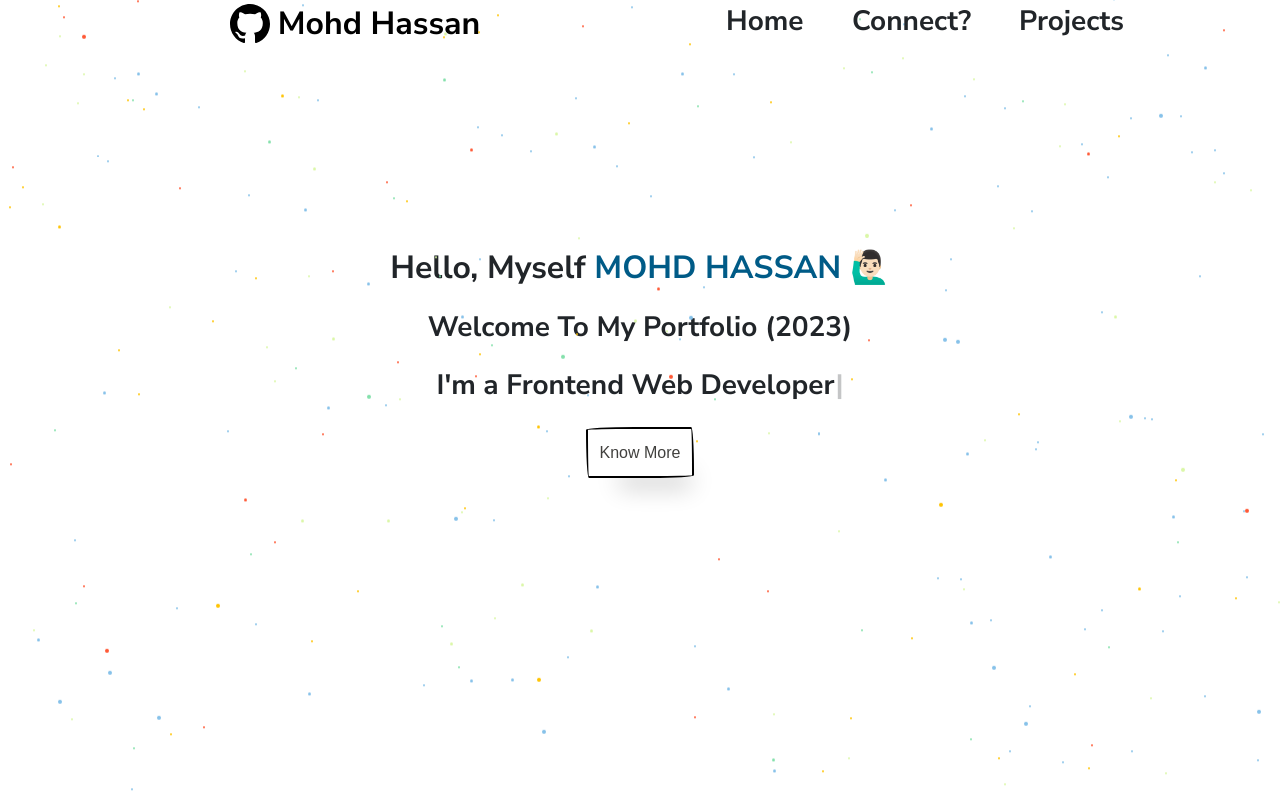
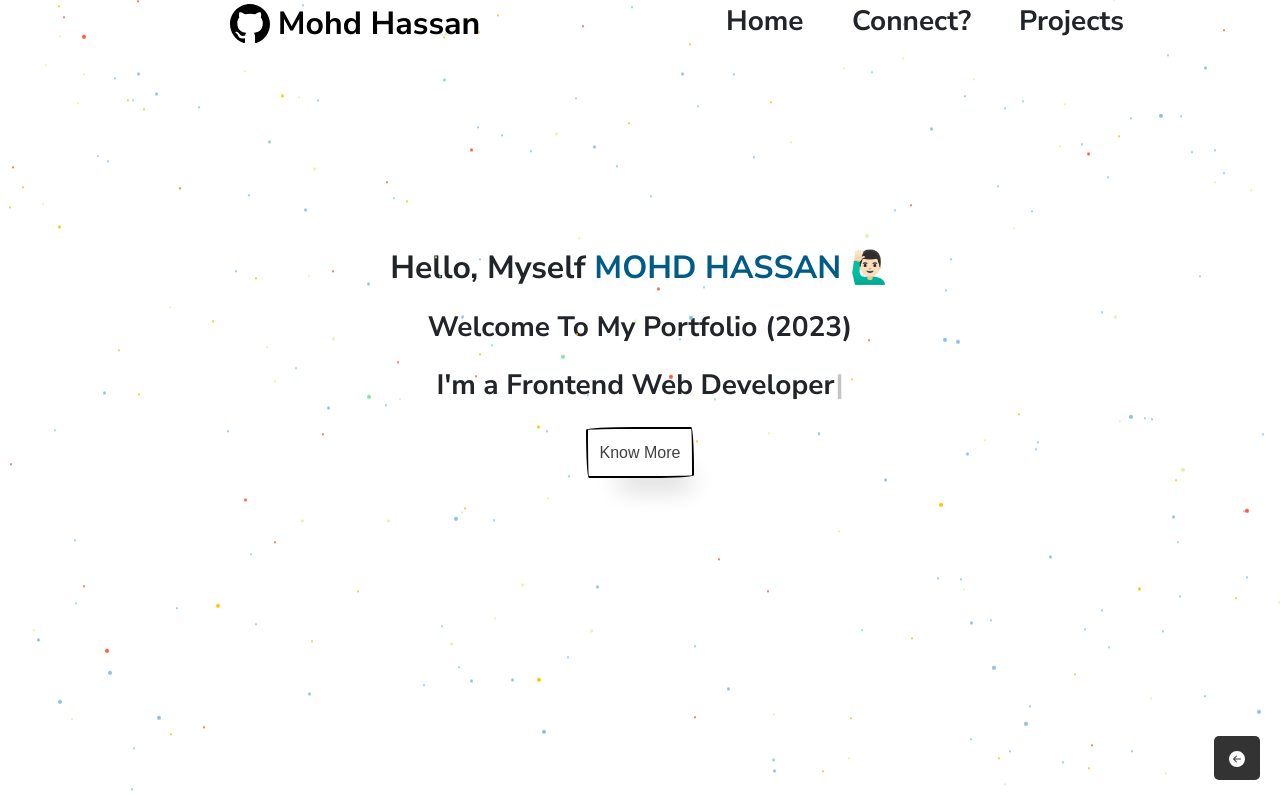
Before and after one commit to killshotxd/Portfolio-2023, a React (Vite) app: page / in a window 1280 px wide. Shown: the top 795 px of the page. Built offline with nearby package versions, Linux system fonts and the light colour scheme.

Commit message:
fixed resume downloader

```diff
--- a/src/App.css
+++ b/src/App.css
@@ -7,3 +7,45 @@
   border-radius: 16px;
   background-color: black;
 }
+.download-buttons {
+  position: fixed;
+  bottom: 20px;
+  right: 60px;
+  background-color: #333;
+  color: #fff;
+  padding: 10px 15px;
+  border-radius: 5px;
+  cursor: pointer;
+  z-index: 9999999;
+}
+.download-buttons a {
+  color: #fff;
+  text-decoration: none;
+  display: flex;
+  align-items: center;
+}
+
+.download-buttons a svg {
+  margin-right: 5px;
+}
+.download-button {
+  position: fixed;
+  bottom: 20px;
+  right: 20px;
+  background-color: #333;
+  color: #fff;
+  padding: 10px 15px;
+  border-radius: 5px;
+  cursor: pointer;
+  z-index: 9999999;
+}
+.download-button a {
+  color: #fff;
+  text-decoration: none;
+  display: flex;
+  align-items: center;
+}
+
+.download-button a svg {
+  margin-right: 5px;
+}
--- a/src/App.jsx
+++ b/src/App.jsx
@@ -5,9 +5,14 @@ import Home from "./components/Home/Home";
 import Header from "./components/Header/Header";
 import Section2 from "./components/Sections/Section2";
 import Projects from "./components/Projects/Projects";
-
+import { FaDownload } from "react-icons/fa";
+import {
+  BsFillArrowLeftCircleFill,
+  BsFillArrowRightCircleFill,
+} from "react-icons/bs";
 const App = () => {
   const [cursorXY, setCursorXY] = useState({ x: -100, y: -100 });
+  const [visible, setVisible] = useState(true);
   useEffect(() => {
     const moveCursor = (e) => {
       const x = e.clientX - 16;
@@ -19,6 +24,19 @@ const App = () => {
       window.removeEventListener("mousemove", moveCursor);
     };
   }, []);
+
+  useEffect(() => {
+    const timeoutId = setTimeout(() => {
+      setVisible(false);
+    }, 5000);
+    return () => {
+      clearTimeout(timeoutId);
+    };
+  }, []);
+
+  const handleClick = () => {
+    setVisible(!visible);
+  };
   return (
     <BrowserRouter>
       <div
@@ -29,6 +47,25 @@ const App = () => {
       />
 
       <Header />
+      <>
+        {visible && (
+          <>
+            <div className="download-buttons" onClick={handleClick}>
+              <div className="download-button" onClick={handleClick}>
+                <BsFillArrowRightCircleFill />
+              </div>
+              <a href="../src/assets/Mohd's Resume (7).pdf" download>
+                <FaDownload /> RESUME
+              </a>
+            </div>
+          </>
+        )}
+        {!visible && (
+          <div className="download-button" onClick={handleClick}>
+            <BsFillArrowLeftCircleFill />
+          </div>
+        )}
+      </>
       <Routes>
         <Route path="/" element={<Home />} />
         <Route path="/exp" element={<Section2 />} />
```
Also changed, not shown: 1 other file (tests, documents, lock files or other folders).
